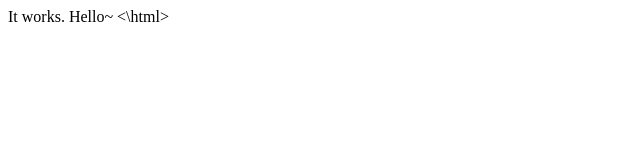
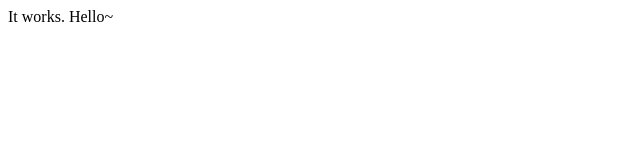
Before and after one commit to pnixsoft/mqzhang, a plain HTML site: page index.html in a window 1280 px wide. Shown: the full height of the page, 0-640 px from the left. Drawn offline with Linux system fonts and the light colour scheme.

Commit message:
Update index.html

```diff
--- a/index.html
+++ b/index.html
@@ -1,4 +1,2 @@
-<html>
 It works.
 Hello~
-<\html>
```
